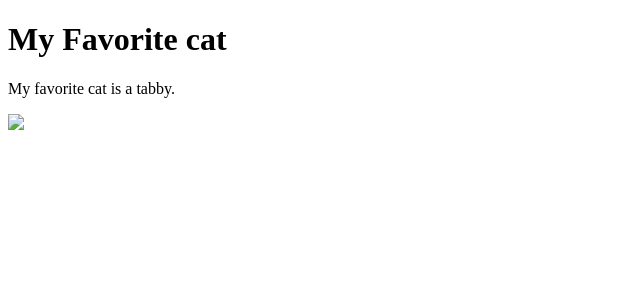
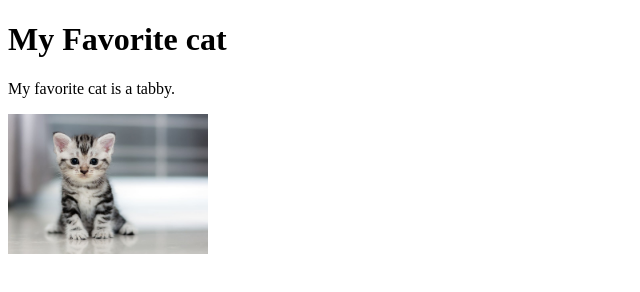
Before and after one commit to eleyjor/Demo, a plain HTML site: page Pages/cat.html in a window 1280 px wide. Shown: the whole page, without its empty margins (0-640 px from the left). Drawn offline with Linux system fonts and the light colour scheme.

Commit message:
Update cat.html

```diff
--- a/Pages/cat.html
+++ b/Pages/cat.html
@@ -6,6 +6,6 @@
 <body>
 <h1>My Favorite cat</h1>
 <p>My favorite cat is a tabby.</p>
-<img src="Resources/kitty.jpg" width=200px height=auto>
+<img src="\Demo\Resources\kitty.jpg" width=200px height=auto>
 </body>
 </html>
```
